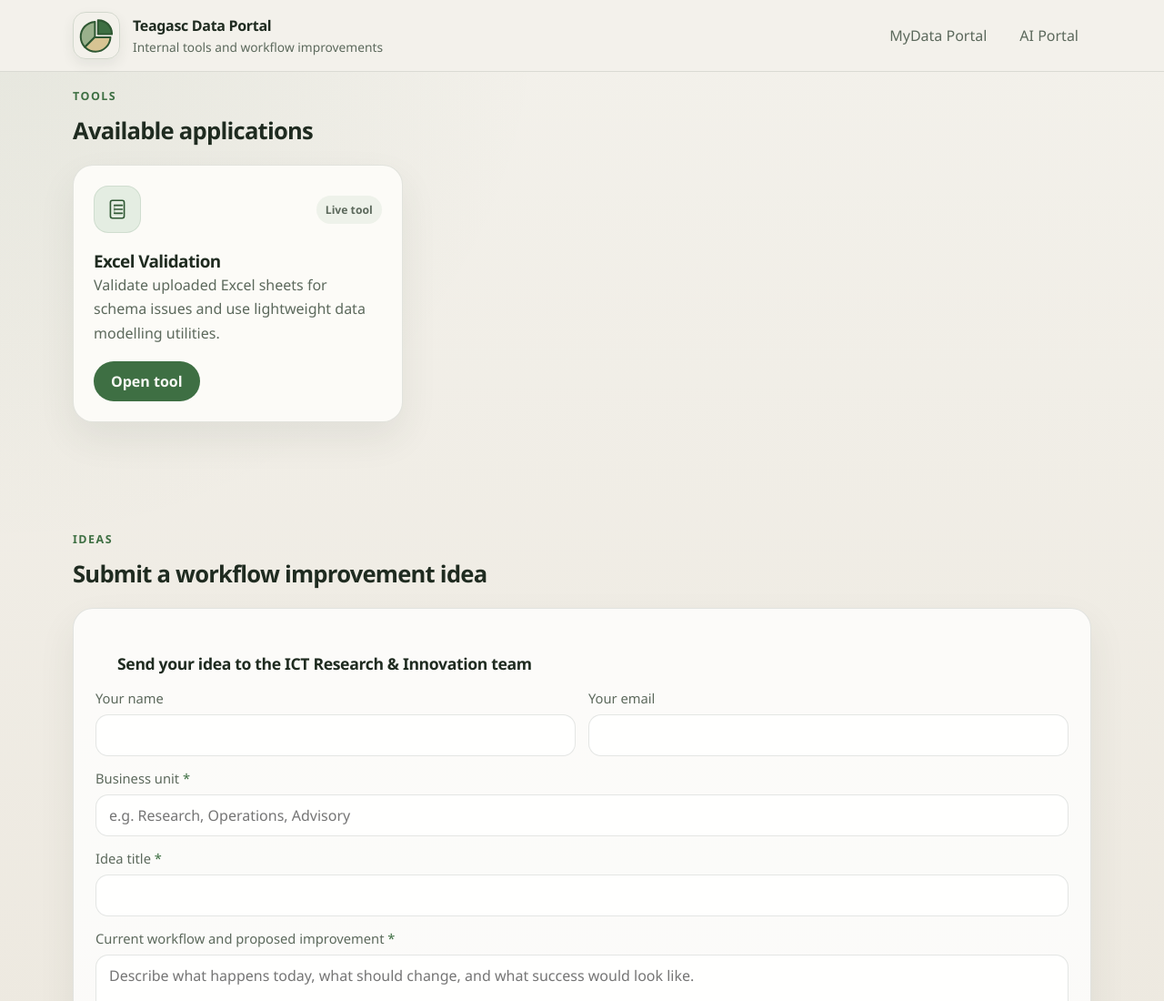
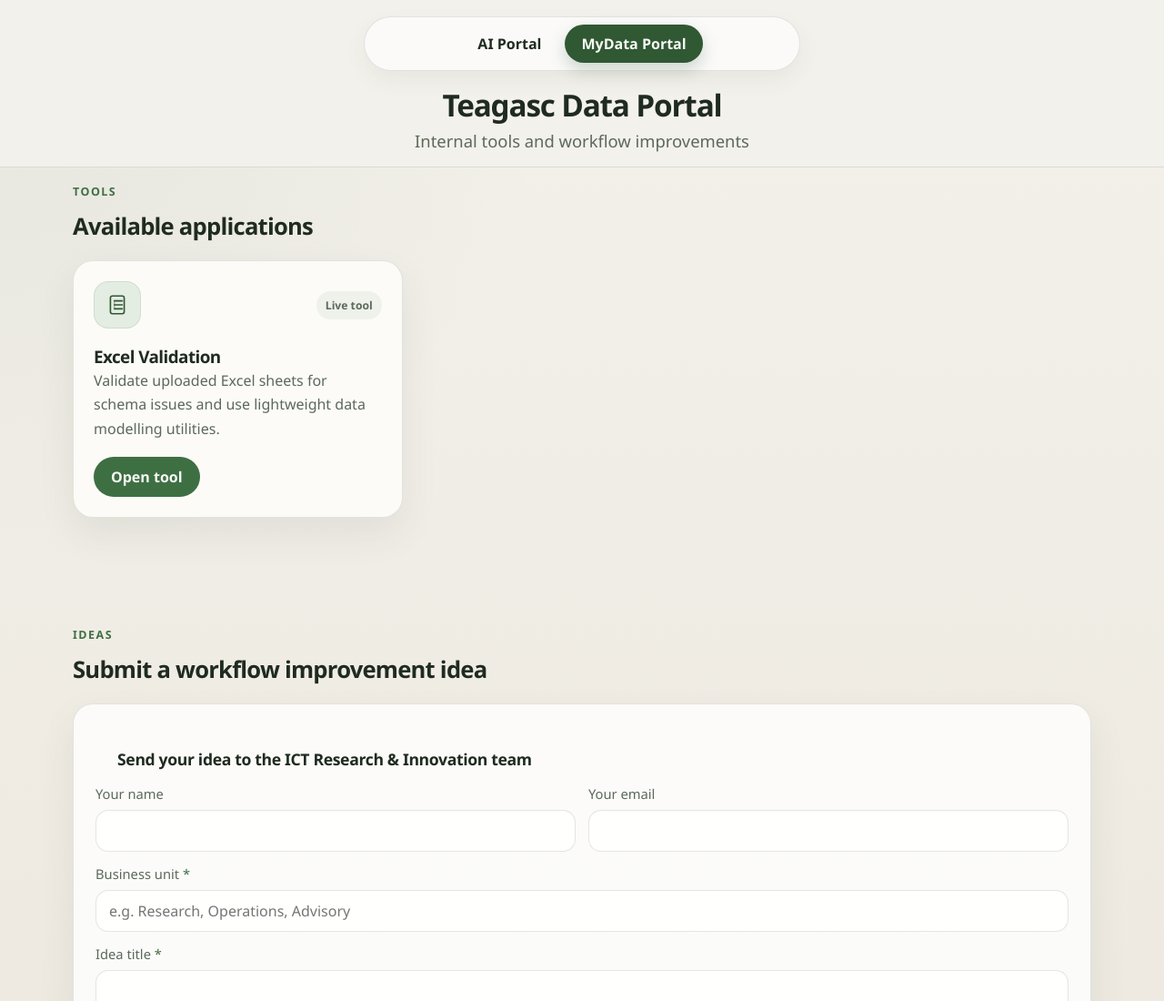
Before and after one commit to AlexOltean162/TeagascAutomationPortal, a website: page public/index.html in a window 1280 px wide. Shown: the top 1100 px of the page at 91% size. Drawn offline with Linux system fonts and the light colour scheme; no server answers.

Commit message:
navbar changes

```diff
--- a/public/index.html
+++ b/public/index.html
@@ -15,20 +15,17 @@
 <body>
   <header class="topbar">
     <div class="container topbar__inner">
+      <nav class="nav" aria-label="Primary">
+        <a class="nav__link" href="https://teagask.teagasc.net/aiportal/">AI Portal</a>
+        <a class="nav__link nav__link--primary" href="#apps">MyData Portal</a>
+      </nav>
+
       <a class="brand" href="#top" aria-label="Teagasc Automation Portal home">
-        <span class="brand__mark" aria-hidden="true">
-          <img class="brand__logo" src="data-report-svgrepo-com.svg" alt="" />
-        </span>
         <span class="brand__text">
           <span class="brand__title">Teagasc Data Portal</span>
           <span class="brand__sub">Internal tools and workflow improvements</span>
         </span>
       </a>
-
-      <nav class="nav" aria-label="Primary">
-        <a class="nav__link" href="#apps">MyData Portal</a>
-        <a class="nav__link" href="https://teagask.teagasc.net/aiportal/">AI Portal</a>
-      </nav>
     </div>
   </header>
 
--- a/public/styles.css
+++ b/public/styles.css
@@ -63,66 +63,64 @@ textarea {
 }
 
 .topbar__inner {
-  display: flex;
-  align-items: center;
-  justify-content: space-between;
-  gap: 18px;
-  min-height: 78px;
+  display: grid;
+  justify-items: center;
+  gap: 14px;
+  padding: 18px 0 16px;
 }
 
 .brand {
   display: inline-flex;
-  align-items: center;
-  gap: 14px;
-}
-
-.brand__mark {
-  width: 52px;
-  height: 52px;
-  display: grid;
-  place-items: center;
-  flex-shrink: 0;
-  border-radius: 14px;
-  overflow: hidden;
-  background: transparent;
-  border: 1px solid rgba(47, 88, 51, 0.16);
-  box-shadow: 0 6px 14px rgba(53, 65, 51, 0.08);
-}
-
-.brand__logo {
-  width: 76%;
-  height: 76%;
-  display: block;
-  object-fit: contain;
+  justify-content: center;
+  text-align: center;
 }
 
 .brand__text {
   display: grid;
-  gap: 3px;
+  gap: 4px;
+  justify-items: center;
 }
 
 .brand__title {
-  font-size: 1rem;
+  font-size: clamp(1.45rem, 2.6vw, 2.2rem);
   font-weight: 700;
-  letter-spacing: -0.02em;
+  letter-spacing: -0.035em;
 }
 
 .brand__sub {
-  font-size: 0.86rem;
+  font-size: clamp(0.98rem, 1.5vw, 1.15rem);
   color: var(--muted);
 }
 
 .nav {
   display: flex;
   align-items: center;
+  justify-content: center;
   gap: 8px;
+  min-width: min(100%, 480px);
+  padding: 8px 16px;
+  border-radius: 999px;
+  background: rgba(255, 255, 255, 0.7);
+  border: 1px solid var(--line);
+  box-shadow: 0 10px 24px rgba(53, 65, 51, 0.06);
 }
 
 .nav__link {
-  padding: 10px 14px;
+  display: inline-flex;
+  align-items: center;
+  justify-content: center;
+  min-height: 42px;
+  padding: 10px 18px;
   border-radius: 999px;
-  color: var(--muted);
-  transition: background-color 180ms ease, color 180ms ease;
+  color: var(--text);
+  font-weight: 600;
+  transition: background-color 180ms ease, color 180ms ease, box-shadow 180ms ease;
+}
+
+.nav__link--primary {
+  background: #2f5833;
+  color: #f7f8f4;
+  box-shadow: 0 8px 18px rgba(47, 88, 51, 0.22);
 }
 
 .nav__link:hover,
@@ -130,6 +128,12 @@ textarea {
   background: var(--accent-soft);
   color: var(--accent-strong);
   outline: none;
+}
+
+.nav__link--primary:hover,
+.nav__link--primary:focus-visible {
+  background: #244628;
+  color: #ffffff;
 }
 
 .section {
@@ -529,12 +533,24 @@ textarea {
   .topbar__inner,
   .footer__inner,
   .nav {
+    display: flex;
     flex-direction: column;
     align-items: stretch;
   }
 
+  .topbar__inner {
+    padding: 16px 0 14px;
+    gap: 10px;
+  }
+
   .nav {
     gap: 6px;
+    min-width: 0;
+    padding: 0;
+    border-radius: 0;
+    background: transparent;
+    border: 0;
+    box-shadow: none;
   }
 
   .nav__link,
```
